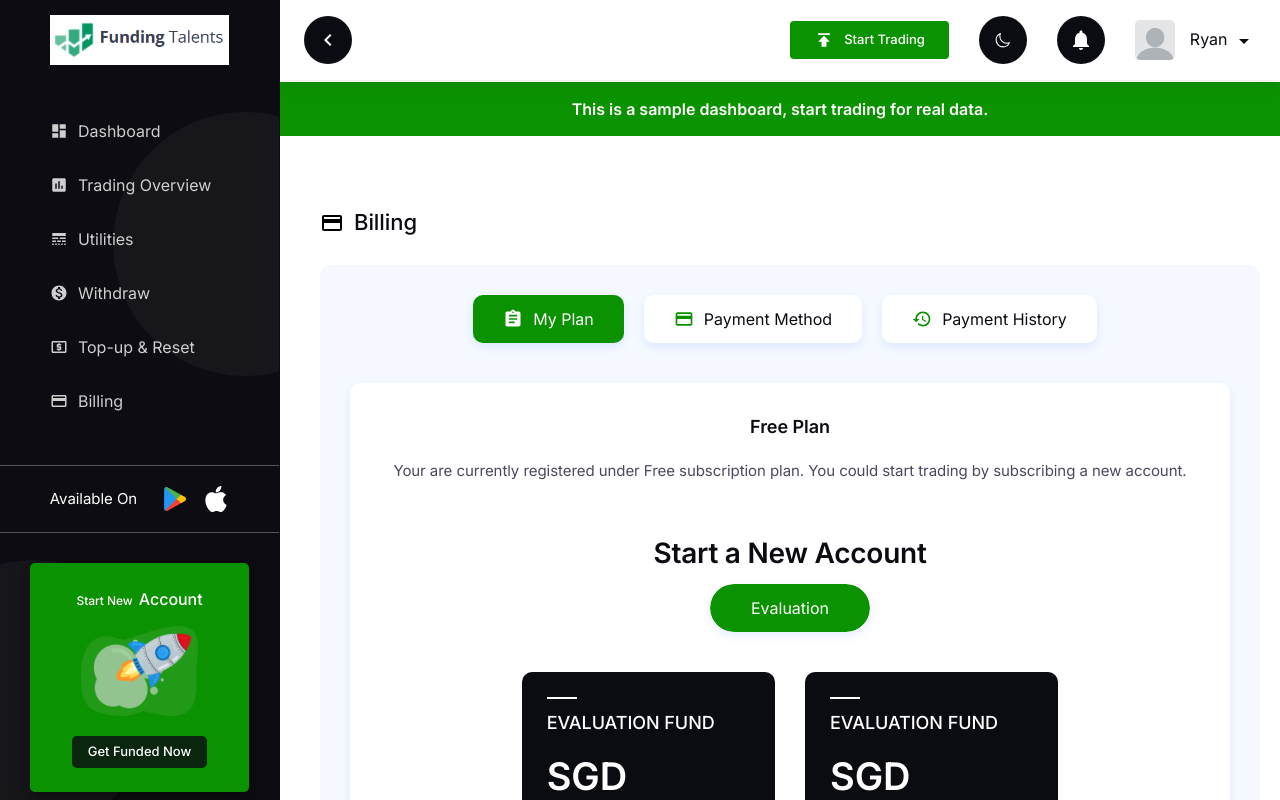
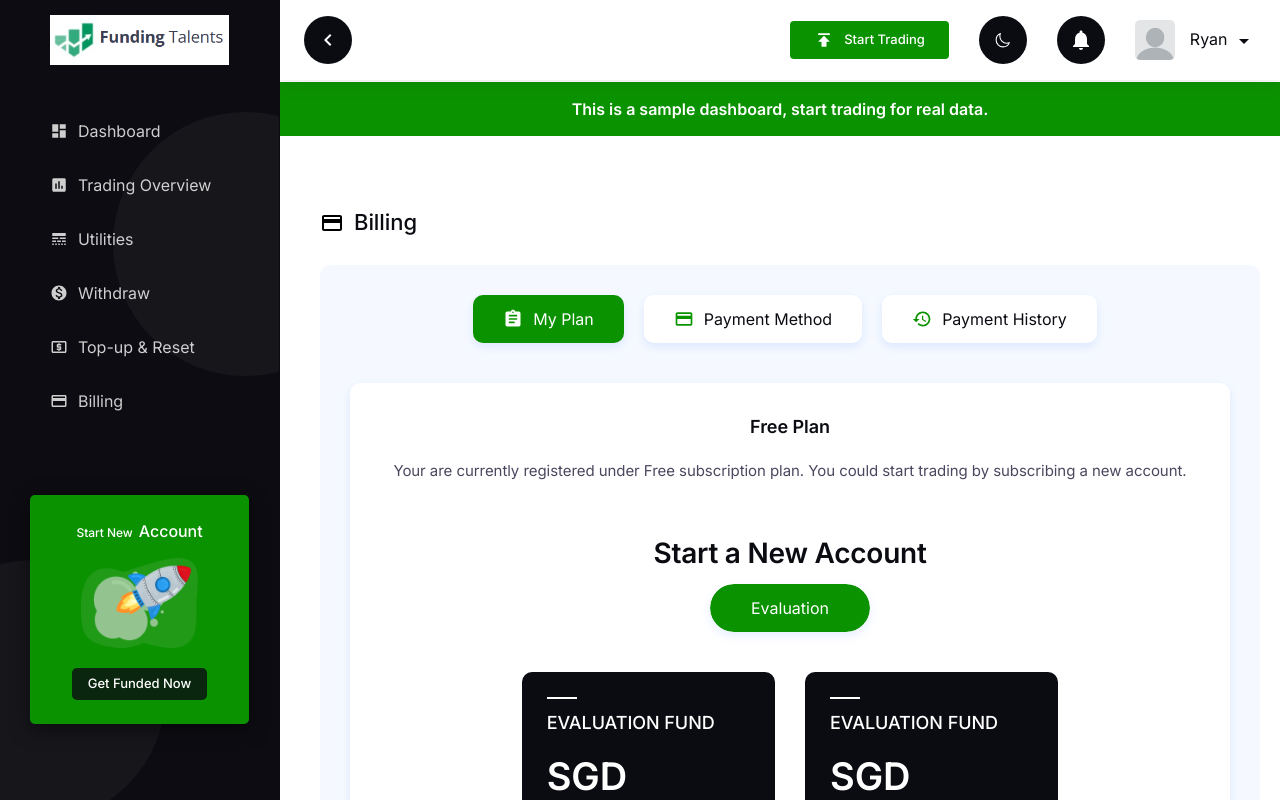
Before and after one commit to lionchanggg/trading_dashboard, a Vue app: page /billing in a window 1280 px wide. Shown: the top 800 px of the page. Built offline with nearby package versions, Linux system fonts and the light colour scheme.

Commit message:
removed playstore

```diff
--- a/src/components/Billing.vue
+++ b/src/components/Billing.vue
@@ -217,11 +217,6 @@ const toggleDark = useToggle(isDark);
           </router-link>
         </li>
       </ul>
-    </div>
-    <div class="app-info" :class="isSidebar ? 'flex' : 'xl:hidden'">
-      <span>Available On</span>
-      <a href="#"><img src="/assets/img/icon/play-store.png" alt="icon"></a>
-      <a href="#"><img src="/assets/img/icon/apple-store.png" alt="icon"></a>
     </div>
     <div class="app-bottom" :class="isSidebar ? 'block' : 'xl:hidden'">
       <div class="app-account">
--- a/src/components/Courses.vue
+++ b/src/components/Courses.vue
@@ -218,11 +218,6 @@ const toggleDark = useToggle(isDark);
         </li>
       </ul>
     </div>
-    <div class="app-info" :class="isSidebar ? 'flex' : 'xl:hidden'">
-      <span>Available On</span>
-      <a href="#"><img src="/assets/img/icon/play-store.png" alt="icon"></a>
-      <a href="#"><img src="/assets/img/icon/apple-store.png" alt="icon"></a>
-    </div>
     <div class="app-bottom" :class="isSidebar ? 'block' : 'xl:hidden'">
       <div class="app-account">
         <h4>Start New <span>Account</span></h4>
--- a/src/components/Help.vue
+++ b/src/components/Help.vue
@@ -230,11 +230,6 @@ const toggleDark = useToggle(isDark);
           </router-link>
         </li>
       </ul>
-    </div>
-    <div class="app-info" :class="isSidebar ? 'flex' : 'xl:hidden'">
-      <span>Available On</span>
-      <a href="#"><img src="/assets/img/icon/play-store.png" alt="icon"></a>
-      <a href="#"><img src="/assets/img/icon/apple-store.png" alt="icon"></a>
     </div>
     <div class="app-bottom" :class="isSidebar ? 'block' : 'xl:hidden'">
       <div class="app-account">
--- a/src/components/Payment.vue
+++ b/src/components/Payment.vue
@@ -211,11 +211,6 @@
           </router-link>
         </li>
       </ul>
-    </div>
-    <div class="app-info" :class="isSidebar ? 'flex' : 'xl:hidden'">
-      <span>Available On</span>
-      <a href="#"><img src="/assets/img/icon/play-store.png" alt="icon"></a>
-      <a href="#"><img src="/assets/img/icon/apple-store.png" alt="icon"></a>
     </div>
     <div class="app-bottom" :class="isSidebar ? 'block' : 'xl:hidden'">
       <div class="app-account">
--- a/src/components/Profile.vue
+++ b/src/components/Profile.vue
@@ -216,11 +216,11 @@ const toggleDark = useToggle(isDark);
         </li>
       </ul>
     </div>
-    <div class="app-info" :class="isSidebar ? 'flex' : 'xl:hidden'">
+    <!-- <div class="app-info" :class="isSidebar ? 'flex' : 'xl:hidden'">
       <span>Available On</span>
       <a href="#"><img src="/assets/img/icon/play-store.png" alt="icon"></a>
       <a href="#"><img src="/assets/img/icon/apple-store.png" alt="icon"></a>
-    </div>
+    </div> -->
     <div class="app-bottom" :class="isSidebar ? 'block' : 'xl:hidden'">
       <div class="app-account">
         <h4>Start New <span>Account</span></h4>
--- a/src/components/TopUpReset.vue
+++ b/src/components/TopUpReset.vue
@@ -216,11 +216,6 @@ const toggleDark = useToggle(isDark);
         </li>
       </ul>
     </div>
-    <div class="app-info" :class="isSidebar ? 'flex' : 'xl:hidden'">
-      <span>Available On</span>
-      <a href="#"><img src="/assets/img/icon/play-store.png" alt="icon"></a>
-      <a href="#"><img src="/assets/img/icon/apple-store.png" alt="icon"></a>
-    </div>
     <div class="app-bottom" :class="isSidebar ? 'block' : 'xl:hidden'">
       <div class="app-account">
         <h4>Start New <span>Account</span></h4>
--- a/src/components/TradingOverview.vue
+++ b/src/components/TradingOverview.vue
@@ -215,11 +215,6 @@ const toggleDark = useToggle(isDark);
           </router-link>
         </li>
       </ul>
-    </div>
-    <div class="app-info" :class="isSidebar ? 'flex' : 'xl:hidden'">
-      <span>Available On</span>
-      <a href="#"><img src="/assets/img/icon/play-store.png" alt="icon"></a>
-      <a href="#"><img src="/assets/img/icon/apple-store.png" alt="icon"></a>
     </div>
     <div class="app-bottom" :class="isSidebar ? 'block' : 'xl:hidden'">
       <div class="app-account">
--- a/src/components/Utilities.vue
+++ b/src/components/Utilities.vue
@@ -215,11 +215,6 @@ const toggleDark = useToggle(isDark);
           </router-link>
         </li>
       </ul>
-    </div>
-    <div class="app-info" :class="isSidebar ? 'flex' : 'xl:hidden'">
-      <span>Available On</span>
-      <a href="#"><img src="/assets/img/icon/play-store.png" alt="icon"></a>
-      <a href="#"><img src="/assets/img/icon/apple-store.png" alt="icon"></a>
     </div>
     <div class="app-bottom" :class="isSidebar ? 'block' : 'xl:hidden'">
       <div class="app-account">
--- a/src/components/Withdraw.vue
+++ b/src/components/Withdraw.vue
@@ -216,11 +216,6 @@ const toggleDark = useToggle(isDark);
         </li>
       </ul>
     </div>
-    <div class="app-info" :class="isSidebar ? 'flex' : 'xl:hidden'">
-      <span>Available On</span>
-      <a href="#"><img src="/assets/img/icon/play-store.png" alt="icon"></a>
-      <a href="#"><img src="/assets/img/icon/apple-store.png" alt="icon"></a>
-    </div>
     <div class="app-bottom" :class="isSidebar ? 'block' : 'xl:hidden'">
       <div class="app-account">
         <h4>Start New <span>Account</span></h4>
```
